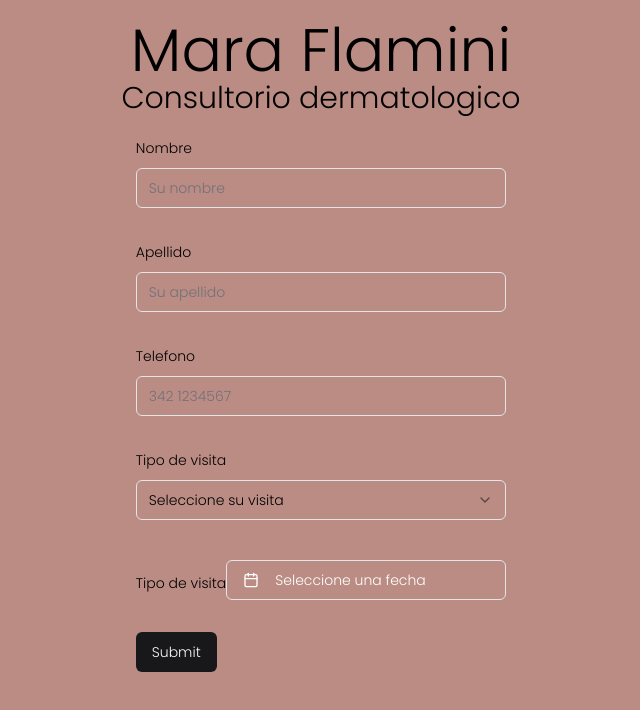
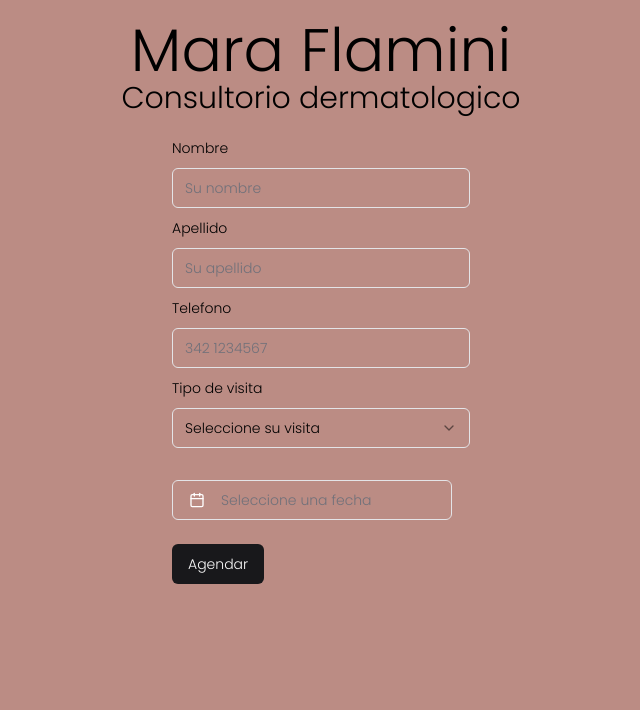
Before and after one commit to maximdeg/maraxo-app-2, a Next.js app: page / in a window 1280 px wide. Shown: the top 710 px of the page, without its empty margins (319-959 px from the left). Built offline with nearby package versions, Linux system fonts and the light colour scheme.

Commit message:
Form done, resolve hidden items

```diff
--- a/components/AppointmentForm.tsx
+++ b/components/AppointmentForm.tsx
@@ -50,7 +50,7 @@ import {
     visit_type: z.string({
       required_error: "Por favor selecctione un tipo de visita.",
     }),
-    date: z.string({
+    date: z.date({
       required_error: "Por favor seleccione una fecha.",
     }),
   })
@@ -76,9 +76,10 @@ const AppointmentForm = () => {
     // ✅ This will be type-safe and validated.
     console.log(values)
   }
+
   return (
     <Form {...form}>
-      <form onSubmit={form.handleSubmit(onSubmit)} className="space-y-8">
+      <form onSubmit={form.handleSubmit(onSubmit)} className="space-y-2">
         <FormField
           control={form.control}
           name="name"
@@ -134,7 +135,7 @@ const AppointmentForm = () => {
             <FormItem>
               <FormLabel>Tipo de visita</FormLabel>
               <FormControl>
-                <Select>
+                <Select onValueChange={field.onChange} defaultValue={field.value}>
                     <SelectTrigger className="w-full">
                         <SelectValue placeholder="Seleccione su visita" />
                     </SelectTrigger>
@@ -157,30 +158,37 @@ const AppointmentForm = () => {
         />
          <FormField
           control={form.control}
-          name="visit_type"
+          name="date"
           render={({ field }) => (
             <FormItem>
-              <FormLabel>Tipo de visita</FormLabel>
+              {/* <FormLabel>Fecha</FormLabel> */}
               <FormControl>
                 <Popover>
                     <PopoverTrigger asChild>
                     <Button
                         variant={"outline"}
                         className={cn(
-                        "w-[280px] justify-start text-left font-normal",
+                        "w-[280px] justify-start text-left font-normal mt-6",
                         !date && "text-muted-foreground"
                         )}
                     >
                         <CalendarIcon className="mr-2 h-4 w-4 text-white" />
-                        {date ? format(date, "PPP") : <span className='text-white'>Seleccione una fecha</span>}
+                        {field.value ? (
+                        format(field.value, "PPP")
+                      ) : (
+                        <span>Seleccione una fecha</span>
+                      )}
                     </Button>
                     </PopoverTrigger>
                     <PopoverContent className="w-auto p-0">
                     <Calendar
-                        mode="single"
-                        selected={date}
-                        onSelect={setDate}
-                        initialFocus
+                         mode="single"
+                         selected={field.value}
+                         onSelect={field.onChange}
+                         disabled={(date) =>
+                           date < new Date() || date > new Date("2025-02-10")
+                         }
+                         initialFocus
                         />
                     </PopoverContent>
                 </Popover>
@@ -192,7 +200,7 @@ const AppointmentForm = () => {
             </FormItem>
           )}
         />
-        <Button type="submit">Submit</Button>
+        <Button className='!mt-6 !justify-end' type="submit">Agendar</Button>
       </form>
     </Form>
   )
--- a/components/CustomSelectButton.tsx
+++ b/components/CustomSelectButton.tsx
@@ -8,6 +8,7 @@ import {
     SelectTrigger,
     SelectValue,
   } from "./ui/select"
+
 
 const CustomSelectButton = () => {
   return (
```
Also changed, not shown: app/(root)/page.tsx (+4 -5 lines), 1 other file (tests, documents, lock files or other folders).
